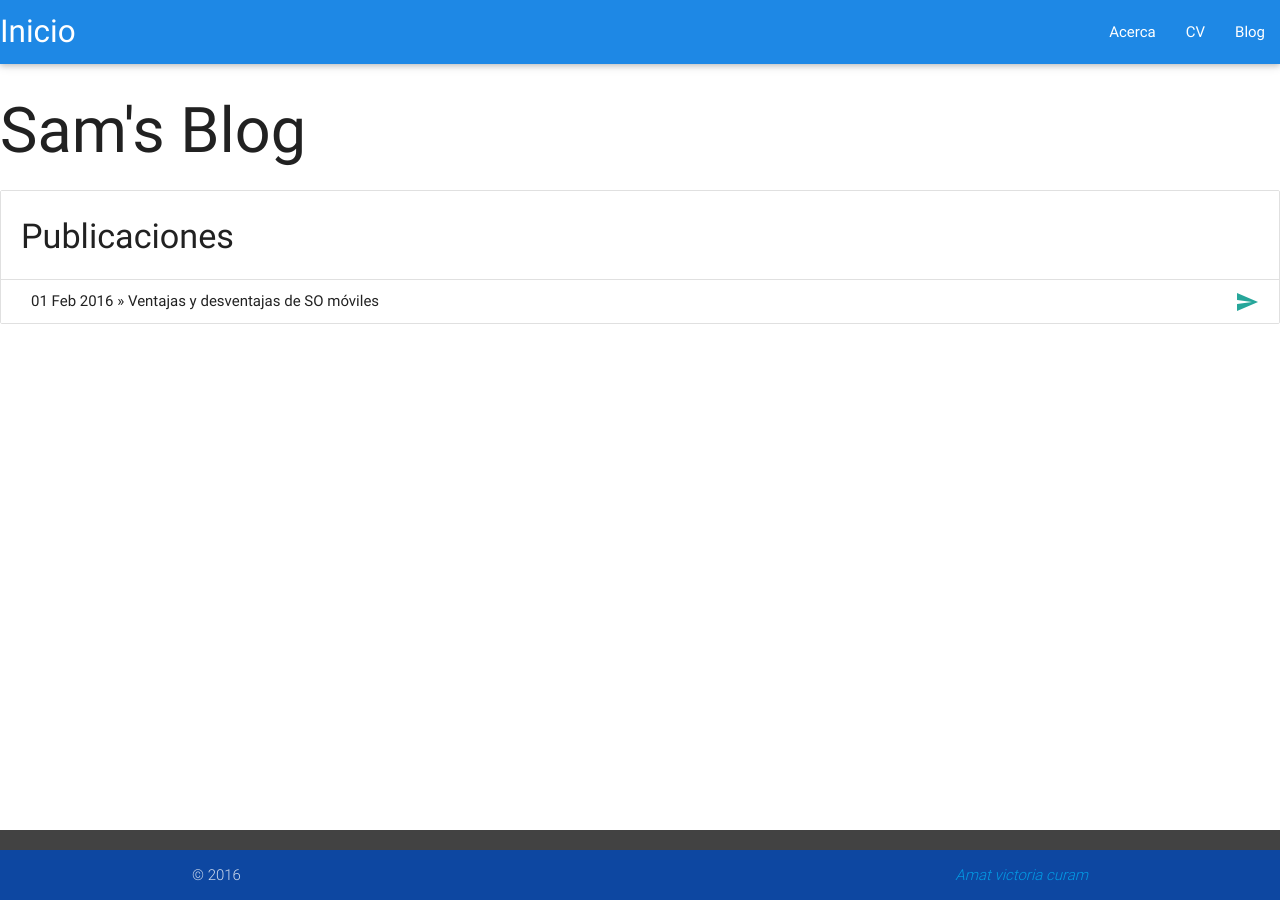
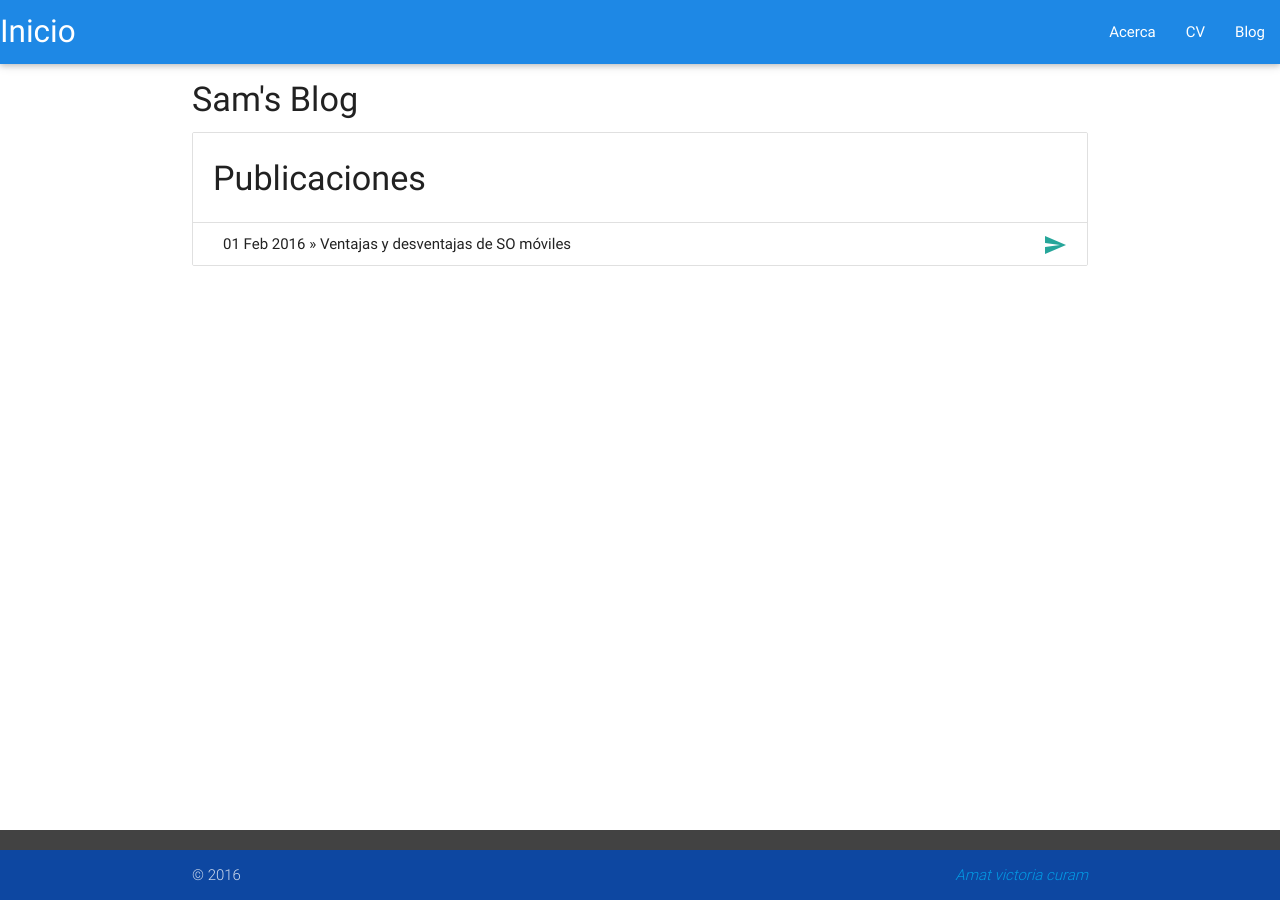
Before and after one commit to const3/const3.github.io, a Jekyll site: the page built from blog.html, in a window 1280 px wide. Built offline with Jekyll 4.4.1, drawn with Linux system fonts in a browser that asks for light colours; nearby versions of some CDN libraries.

Commit message:
Update blog.html

```diff
--- a/blog.html
+++ b/blog.html
@@ -2,7 +2,8 @@
 layout: default
 title: Sam's Blog
 ---
-	<h1>{{ page.title }}</h1>
+<div class="container">
+	<h4>{{ page.title }}</h4>
 
    <ul class="collection with-header">
         <li class="collection-header"><h4>Publicaciones</h4></li>
@@ -10,3 +11,4 @@ title: Sam's Blog
 		<li class="collection-item"><div><span>{{ post.date | date_to_string }}</span> » {{ post.title }}<a href="{{ post.url }}" class="secondary-content"><i class="material-icons">send</i></a></div></li>
 	{% endfor %}
       </ul>
+</div>
```
